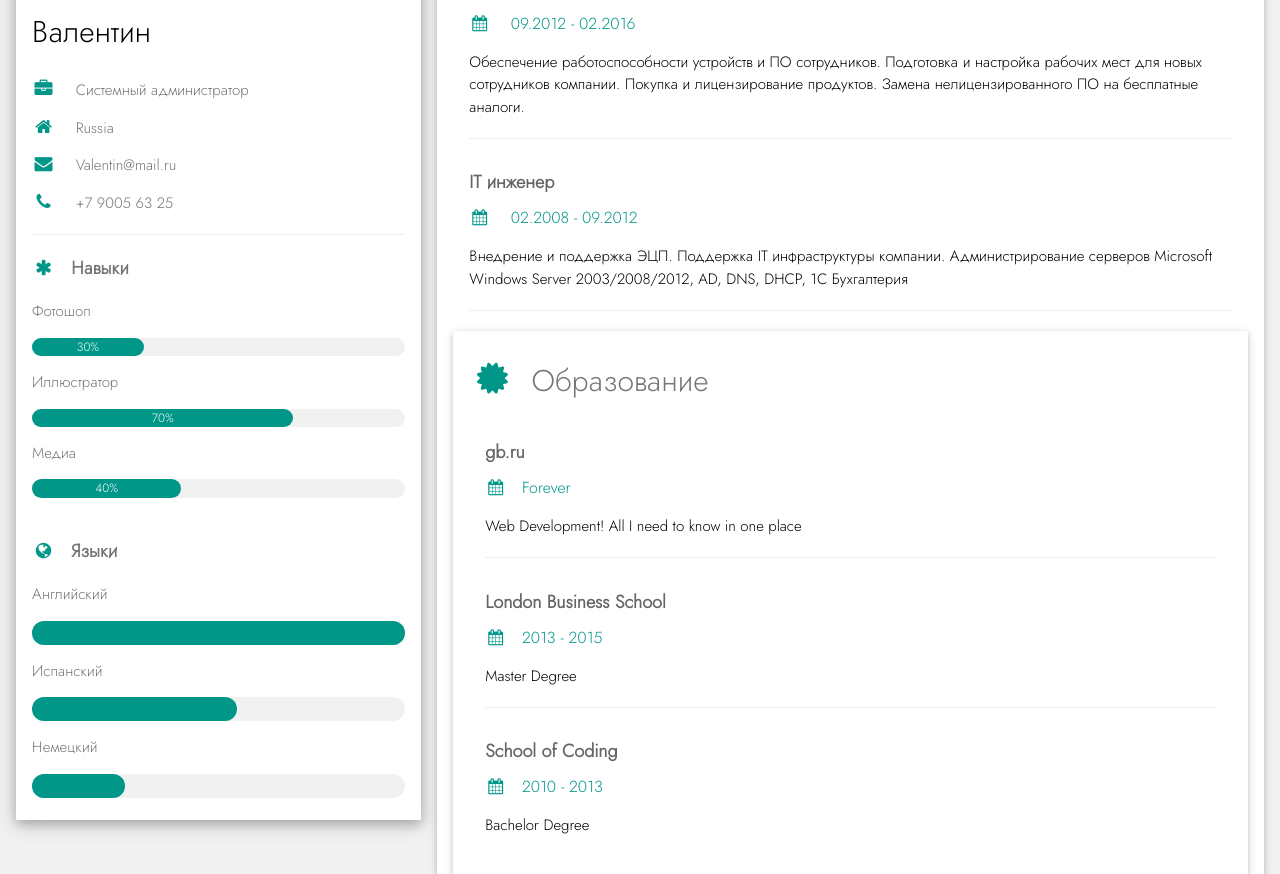
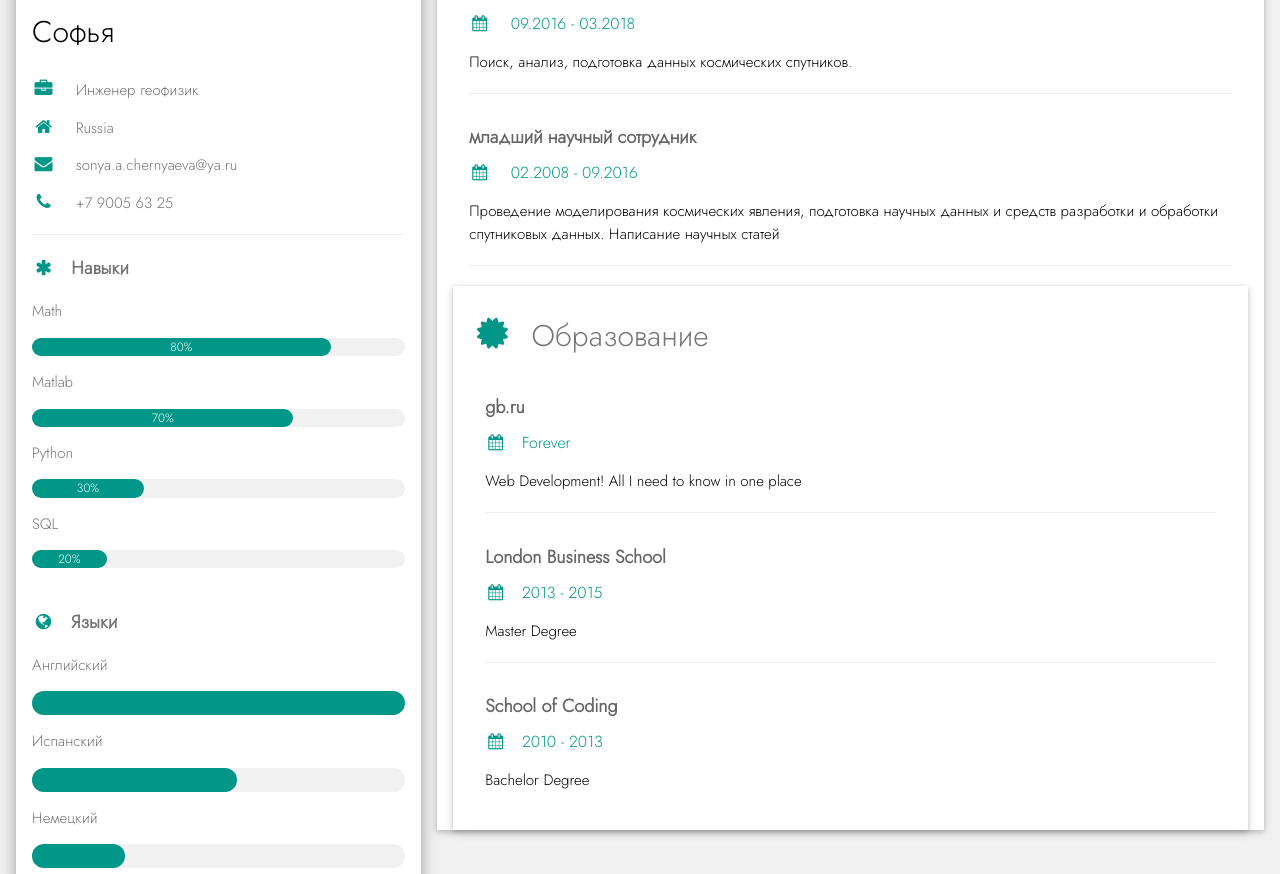
Before and after one commit to Aute0/JS-intro, a PHP site: page / in a window 1280 px wide. Shown: the part 321-1195 px from the top of the page. Run offline with PHP 8.4, Linux system fonts and the light colour scheme.

Commit message:
add my info to php

```diff
--- a/hw4/index.php
+++ b/hw4/index.php
@@ -1,43 +1,47 @@
 <?php
-$user_name = "Валентин";
-$profession = "Системный администратор";
+$user_name = "Софья";
+$profession = "Инженер геофизик";
 $city_country = "Russia";
-$e_mail = 'Valentin@mail.ru';
+$e_mail = 'sonya.a.chernyaeva@ya.ru';
 $phone = "+7 9005 63 25";
 
 $skills = [
 [
-  'name' => 'Фотошоп',
+  'name' => 'Math',
+  'percent' => 80,
+],
+[
+  'name' => 'Matlab',
+  'percent' => 70,
+],
+[
+  'name' => 'Python',
   'percent' => 30,
 ],
 [
-  'name' => 'Иллюстратор',
-  'percent' => 70,
-],
-[
-  'name' => 'Медиа',
-  'percent' => 40,
+  'name' => 'SQL',
+  'percent' => 20,
   ],
 ];
 
 $work_experience =[
 [
-  'position' => 'Главный системный администратор',
-  'start_date_work' => '02.2016',
+  'position' => 'Ведущий инженер-геофизик',
+  'start_date_work' => '03.2018',
   'end_date_work' => NULL,
-  'responsibilities' => 'Администрирование серверов и баз данных компании. Техподдержка сотрудников. Внедрение решений для повышения защиты информации компании.',
+  'responsibilities' => 'Поиск, анализ, подготовка данных космических спутников. Проработка научной гипотезы для использования данных в фундаментальных исследованиях',
 ],
 [
-  'position' => 'Системный администратор',
-  'start_date_work' => '09.2012',
-  'end_date_work' => '02.2016',
-  'responsibilities' => 'Обеспечение работоспособности устройств и ПО сотрудников. Подготовка и настройка рабочих мест для новых сотрудников компании. Покупка и лицензирование продуктов. Замена нелицензированного ПО на бесплатные аналоги.',
+  'position' => 'научный сотрудник',
+  'start_date_work' => '09.2016',
+  'end_date_work' => '03.2018',
+  'responsibilities' => 'Поиск, анализ, подготовка данных космических спутников.',
 ],
 [
-  'position' => 'IT инженер',
+  'position' => 'младший научный сотрудник',
   'start_date_work' => '02.2008',
-  'end_date_work' => '09.2012',
-  'responsibilities' => 'Внедрение и поддержка ЭЦП. Поддержка IT инфраструктуры компании. Администрирование серверов Microsoft Windows Server 2003/2008/2012, AD, DNS, DHСP, 1С Бухгалтерия',
+  'end_date_work' => '09.2016',
+  'responsibilities' => 'Проведение моделирования космических явления, подготовка научных данных и средств разработки и обработки спутниковых данных. Написание научных статей',
 ],
 ]
 ?>
```
